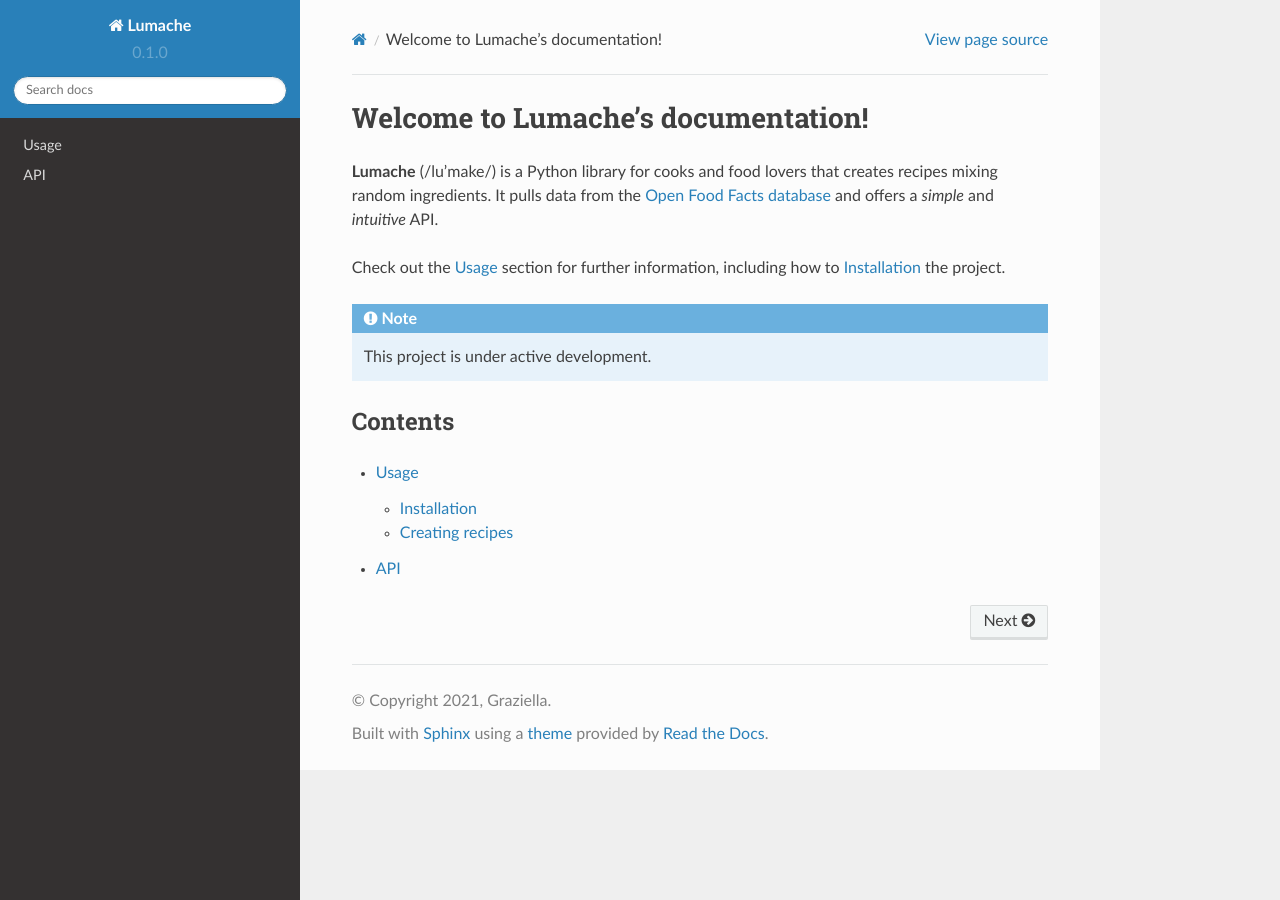
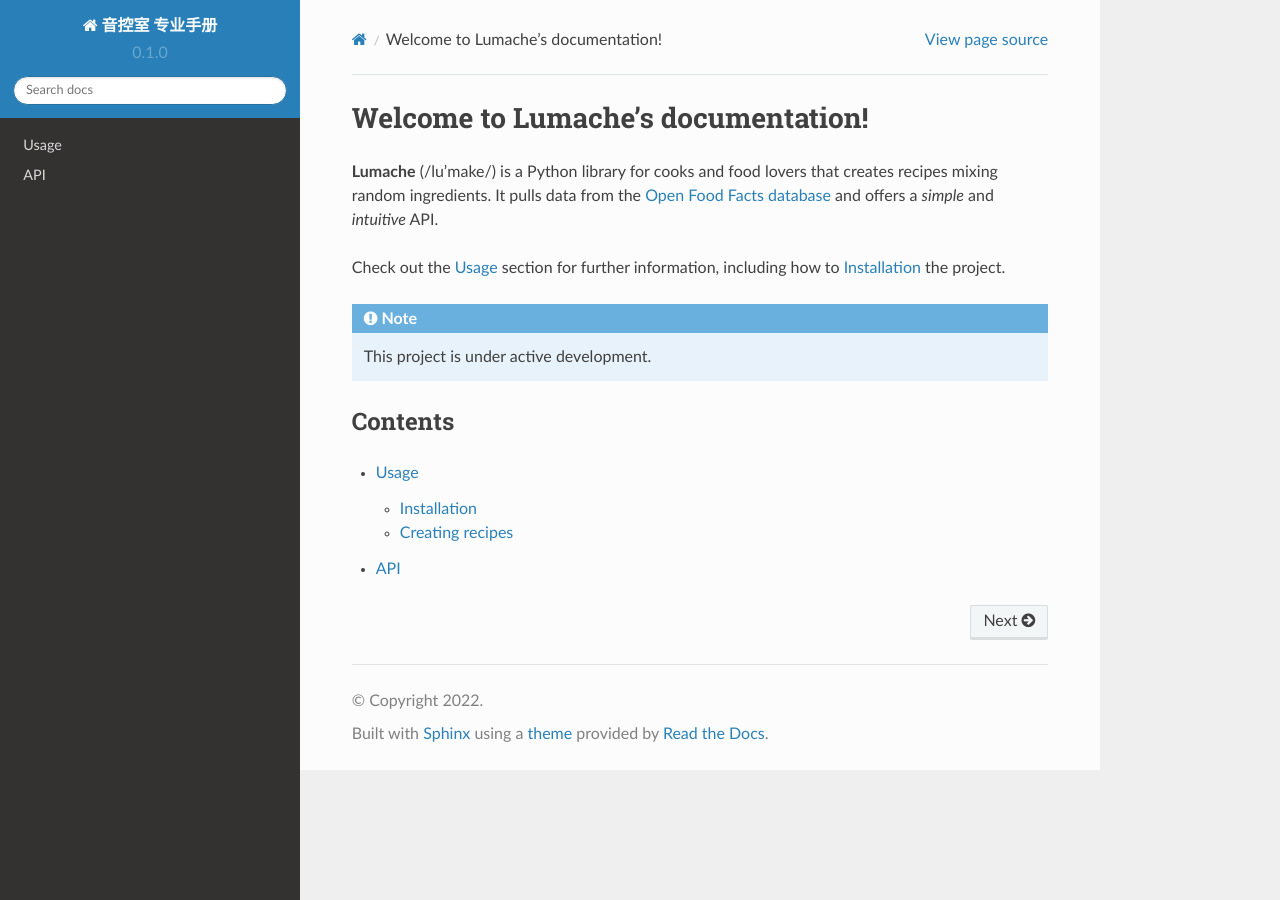
Before and after one commit to Jizyjiang/STX_YK-DOCS, a Sphinx documentation site: the page built from docs/source/index.rst, in a window 1280 px wide. Built offline with Sphinx 7.4.7 and the Read the Docs theme 2.0.0, drawn with Linux system fonts in a browser that asks for light colours.

Commit message:
Update conf.py

```diff
--- a/docs/source/conf.py
+++ b/docs/source/conf.py
@@ -2,9 +2,9 @@
 
 # -- Project information
 
-project = 'Lumache'
-copyright = '2021, Graziella'
-author = 'Graziella'
+project = '音控室 专业手册'
+copyright = '2022'
+author = '蒋易银'
 
 release = '0.1'
 version = '0.1.0'
```
